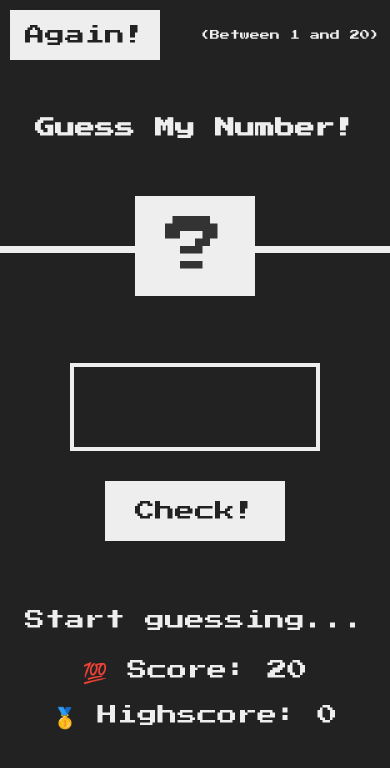
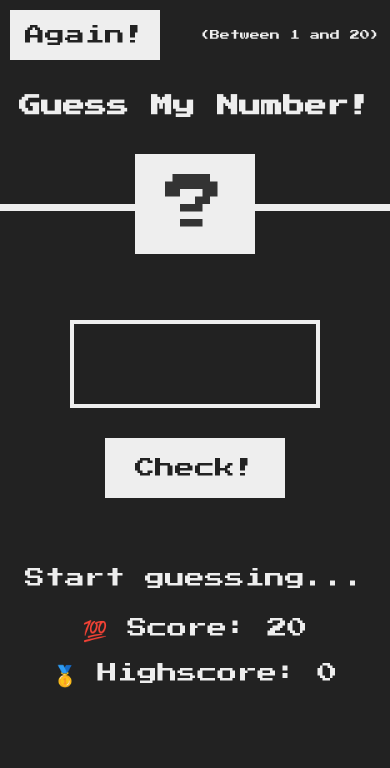
Before and after one commit to 0nefarius/guess-my-number, a plain HTML site: page index.html in a window 390 px wide. Shown: the top 768 px of the page. Drawn offline with Linux system fonts and the light colour scheme.

Commit message:
Responding to smaller tablets/smartphones

```diff
--- a/style.css
+++ b/style.css
@@ -136,11 +136,11 @@ h1 {
 
 @media (max-width: 46em) {
   header {
-    height: 30vh;
+    height: 25vh;
   }
 
   h1 {
-    font-size: 2rem;
+    font-size: 2.2rem;
   }
 
   .again {
```
